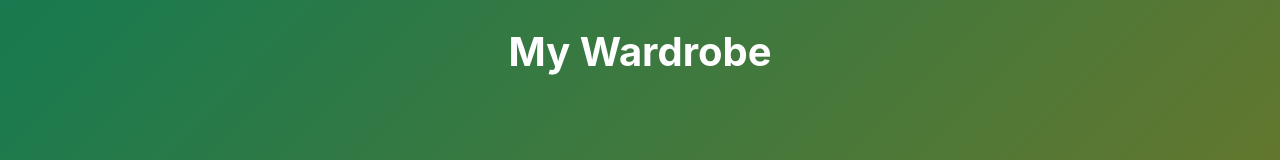
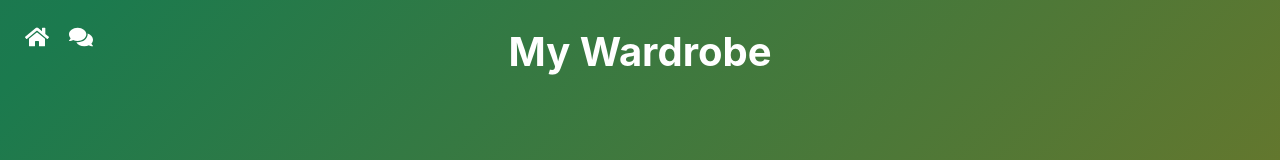
Before and after one commit to HashBukhtiar/fashionaid, a React (Create React App) app in the folder web/: page /wardrobe in a window 1280 px wide. Shown: the top 160 px of the page. Built offline with nearby package versions, Linux system fonts and the light colour scheme; a web font is replaced by a local one.

Commit message:
add nav icons

```diff
--- a/web/src/pages/WardrobePage.js
+++ b/web/src/pages/WardrobePage.js
@@ -1,9 +1,12 @@
 import React, { useEffect, useState } from 'react';
+import { FaHome, FaComments } from 'react-icons/fa';
+import { useNavigate } from 'react-router-dom';
 import '../styles/WardrobePage.css';
 import wardrobeData from '../wardrobe.json';
 
 function WardrobePage() {
   const [wardrobe, setWardrobe] = useState([]);
+  const navigate = useNavigate();
 
   useEffect(() => {
     setWardrobe(wardrobeData.wardrobe);
@@ -24,6 +27,10 @@ function WardrobePage() {
   return (
     <div className="WardrobePage">
       <header className="WardrobePage-header">
+        <div className="WardrobePage-icons">
+          <FaHome className="WardrobePage-icon" onClick={() => navigate('/')} />
+          <FaComments className="WardrobePage-icon" onClick={() => navigate('/chat')} />
+        </div>
         <h1>My Wardrobe</h1>
       </header>
       <section className="WardrobePage-section">
--- a/web/src/styles/WardrobePage.css
+++ b/web/src/styles/WardrobePage.css
@@ -32,11 +32,35 @@ html, body {
 
 .WardrobePage-header {
   margin-bottom: 30px;
+  position: relative;
+  width: 100%;
 }
 
 .WardrobePage-header h1 {
   font-size: 2.5em;
   color: #ffffff;
+}
+
+.WardrobePage-icons {
+  position: absolute;
+  top: 20px;
+  left: 20px;
+  display: flex;
+  gap: 10px;
+}
+
+.WardrobePage-icon {
+  color: #ffffff;
+  font-size: 1.5em;
+  cursor: pointer;
+  transition: background 0.3s;
+  padding: 10px;
+  border-radius: 10px;
+  margin: -5px;
+}
+
+.WardrobePage-icon:hover {
+  background: rgba(255, 255, 255, 0.2);
 }
 
 .WardrobePage-section {
```
